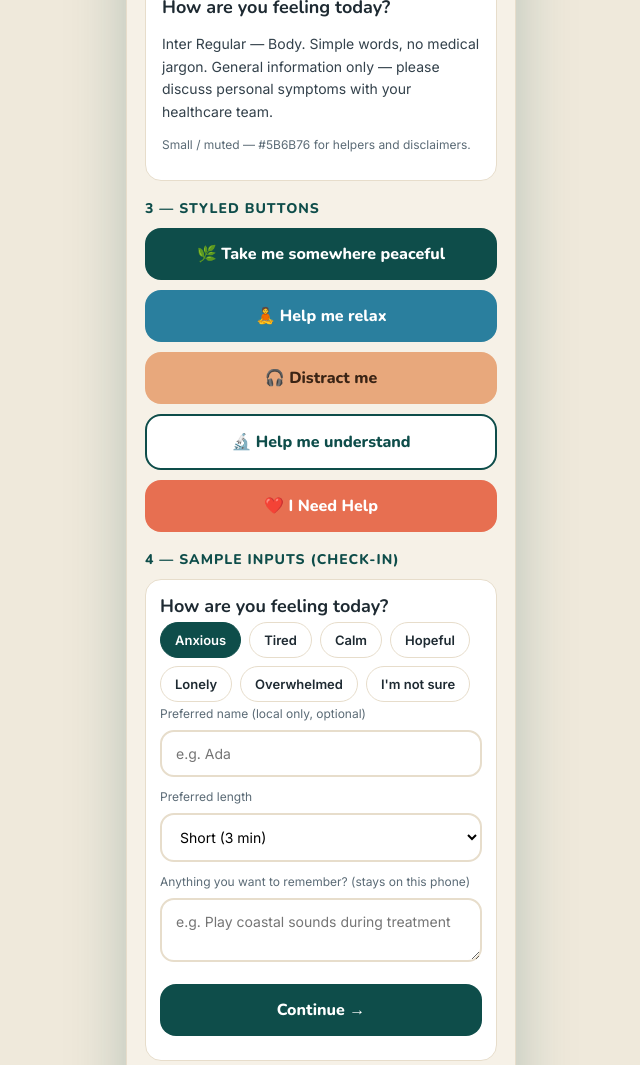
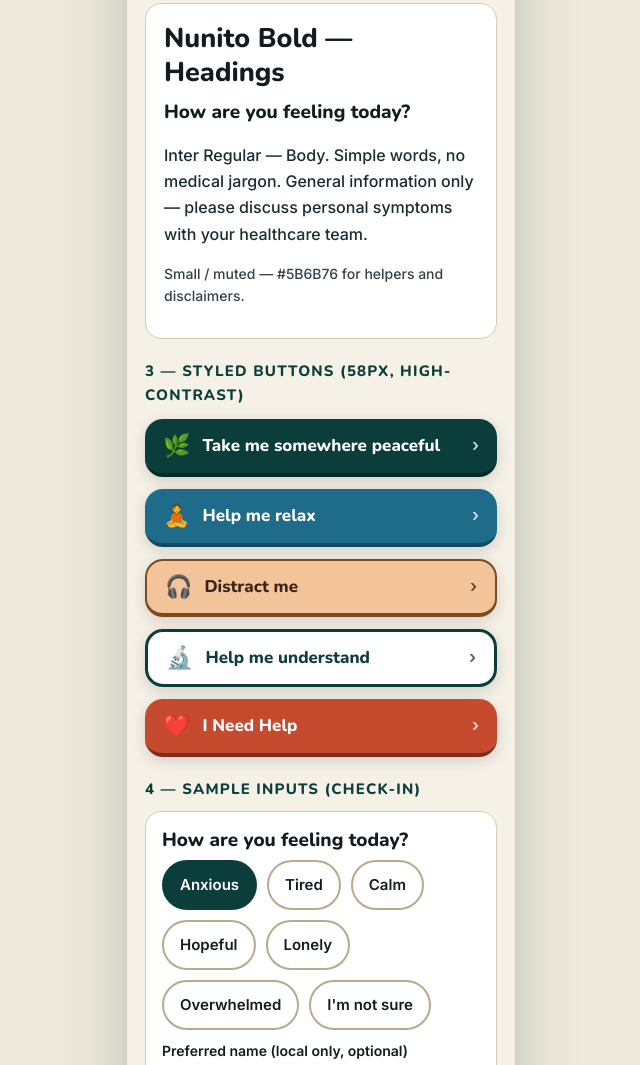
Before and after one commit to Odun2025/CANCER-VR-APP, a plain HTML site: page design-preview.html in a window 1280 px wide. Shown: the part 668-1733 px from the top of the page, without its empty margins (319-959 px from the left). Drawn offline with nearby package versions, Linux system fonts and the light colour scheme.

Commit message:
Polish design-preview - clearer fonts, accessible 58px buttons

```diff
--- a/design-preview.html
+++ b/design-preview.html
@@ -7,41 +7,47 @@
 <style>
   @import url('https://fonts.googleapis.com/css2?family=Nunito:wght@400;600;700;800&family=Inter:wght@400;500;600&display=swap');
   :root{
-    --deep-teal:#0E4D4A; --compass-blue:#2A7F9E; --sage:#7FB69E;
-    --sand:#F6F1E7; --sunset:#E8A87C; --coral:#E76F51; --ink:#1E2A32;
-    --muted:#5B6B76; --card:#FFFFFF; --line:#E7DDCB;
+    --deep-teal:#0B3D3B; --compass-blue:#1F6B8A; --sage:#7FB69E;
+    --sand:#F6F1E7; --sunset:#E8A87C; --coral:#C64A2E; --ink:#101C22;
+    --muted:#33414B; --card:#FFFFFF; --line:#D9CBB2;
   }
-  *{box-sizing:border-box} body{margin:0;background:#EFE9DB;color:var(--ink);font-family:Inter,system-ui,sans-serif;display:flex;justify-content:center;padding:24px}
+  *{box-sizing:border-box} body{margin:0;background:#EFE9DB;color:var(--ink);font-family:Inter,system-ui,-apple-system,Segoe UI,Roboto,sans-serif;font-size:16px;line-height:1.6;display:flex;justify-content:center;padding:24px;-webkit-font-smoothing:antialiased}
   .phone{width:390px;background:var(--sand);border-radius:28px;overflow:hidden;box-shadow:0 20px 60px rgba(14,77,74,.25);border:1px solid var(--line)}
   .hero{background:linear-gradient(160deg,var(--deep-teal),var(--compass-blue));color:#fff;padding:28px 22px 22px}
-  .brand{font-family:Nunito;font-weight:800;letter-spacing:.5px;font-size:20px}
-  .tag{font-size:13px;opacity:.9;margin-top:4px}
-  .hero h1{font-family:Nunito;font-size:28px;line-height:1.15;margin:16px 0 8px}
-  .hero p{font-size:14px;line-height:1.5;opacity:.95}
+  .brand{font-family:Nunito,Inter,sans-serif;font-weight:800;letter-spacing:.5px;font-size:21px}
+  .tag{font-size:14px;font-weight:600;opacity:1;margin-top:6px;color:#EAF4F1}
+  .hero h1{font-family:Nunito,Inter,sans-serif;font-weight:800;font-size:30px;line-height:1.2;margin:16px 0 8px;letter-spacing:-.2px}
+  .hero p{font-size:16px;line-height:1.6;opacity:1;color:#F2F8F6}
   .body{padding:18px}
-  .section-title{font-family:Nunito;font-weight:800;font-size:14px;text-transform:uppercase;letter-spacing:1px;color:var(--deep-teal);margin:18px 0 10px}
+  .section-title{font-family:Nunito,Inter,sans-serif;font-weight:800;font-size:15px;text-transform:uppercase;letter-spacing:1.2px;color:var(--deep-teal);margin:20px 0 10px}
   .palette{display:grid;grid-template-columns:1fr 1fr 1fr;gap:10px}
   .swatch{border-radius:14px;overflow:hidden;background:#fff;border:1px solid var(--line)}
   .color{height:56px} .label{font-size:11px;padding:8px;font-weight:600}
   .label small{display:block;font-weight:400;color:var(--muted)}
-  .type-card{background:var(--card);border:1px solid var(--line);border-radius:16px;padding:16px}
-  .h-big{font-family:Nunito;font-weight:800;font-size:26px;margin:0}
-  .h-mid{font-family:Nunito;font-weight:700;font-size:18px;margin:8px 0 4px}
-  .p{font-size:14px;color:#33414B;line-height:1.6}
-  .btn{display:block;width:100%;border:0;border-radius:16px;padding:15px;font-family:Nunito;font-weight:800;font-size:16px;margin:10px 0;cursor:pointer}
-  .btn-primary{background:var(--deep-teal);color:#fff}
-  .btn-calm{background:var(--compass-blue);color:#fff}
-  .btn-warm{background:var(--sunset);color:#3A2415}
-  .btn-ghost{background:#fff;color:var(--deep-teal);border:2px solid var(--deep-teal)}
-  .btn-help{background:var(--coral);color:#fff}
-  .chips{display:flex;flex-wrap:wrap;gap:8px}
-  .chip{background:#fff;border:1.5px solid var(--line);border-radius:999px;padding:9px 14px;font-size:13px;font-weight:600}
+  .type-card{background:var(--card);border:1px solid var(--line);border-radius:16px;padding:18px}
+  .h-big{font-family:Nunito,Inter,sans-serif;font-weight:800;font-size:27px;line-height:1.25;margin:0;color:var(--ink)}
+  .h-mid{font-family:Nunito,Inter,sans-serif;font-weight:800;font-size:19px;line-height:1.35;margin:10px 0 6px;color:var(--ink)}
+  .p{font-size:16px;font-weight:500;color:#1A2B34;line-height:1.65}
+  .btn{display:flex;align-items:center;gap:12px;width:100%;border:0;border-radius:18px;padding:0 18px;min-height:58px;font-family:Nunito,Inter,sans-serif;font-weight:800;font-size:17px;line-height:1.3;margin:12px 0;cursor:pointer;box-shadow:0 4px 14px rgba(16,28,34,.15);transition:transform .08s ease, box-shadow .15s ease;text-align:left}
+  .btn span.icon{font-size:22px;flex:0 0 auto}
+  .btn span.txt{flex:1}
+  .btn span.arrow{opacity:.8;font-weight:800}
+  .btn:active{transform:scale(.99)}
+  .btn:focus-visible{outline:3px solid #0B3D3B;outline-offset:2px}
+  .btn-primary{background:var(--deep-teal);color:#fff;border-bottom:4px solid #072927}
+  .btn-calm{background:var(--compass-blue);color:#fff;border-bottom:4px solid #144A61}
+  .btn-warm{background:#F3C39A;color:#3A2415;border:2px solid #7A4A21;border-bottom-width:4px}
+  .btn-ghost{background:#fff;color:var(--deep-teal);border:3px solid var(--deep-teal)}
+  .btn-help{background:var(--coral);color:#fff;border-bottom:4px solid #7E2E1B}
+  .chips{display:flex;flex-wrap:wrap;gap:10px}
+  .chip{background:#fff;border:2px solid #B9A98D;border-radius:999px;padding:11px 16px;min-height:44px;font-size:15px;font-weight:700;color:var(--ink)}
   .chip.active{background:var(--deep-teal);color:#fff;border-color:var(--deep-teal)}
-  .input,select,textarea{width:100%;border:2px solid var(--line);border-radius:14px;padding:13px 14px;font-size:14px;font-family:Inter;background:#fff;margin:8px 0}
-  .input:focus{outline:none;border-color:var(--compass-blue)}
-  .card{background:var(--card);border:1px solid var(--line);border-radius:16px;padding:14px}
-  .small{font-size:12px;color:var(--muted)}
-  .footer{padding:14px 18px 20px;font-size:12px;color:var(--muted)}
+  .input,select,textarea{width:100%;border:2px solid #B9A98D;border-radius:14px;padding:14px;font-size:16px;font-weight:500;font-family:Inter,sans-serif;background:#fff;margin:8px 0;color:var(--ink)}
+  .input:focus,select:focus,textarea:focus{outline:3px solid var(--compass-blue);outline-offset:1px;border-color:var(--compass-blue)}
+  .card{background:var(--card);border:1px solid var(--line);border-radius:16px;padding:16px}
+  .small{font-size:14px;font-weight:500;line-height:1.55;color:var(--muted)}
+  label.small{font-weight:700;color:var(--ink);display:block;margin-top:10px}
+  .footer{padding:14px 18px 20px;font-size:13px;line-height:1.6;color:var(--muted)}
 </style>
 </head>
 <body>
@@ -71,12 +77,12 @@
       <p class="small">Small / muted — #5B6B76 for helpers and disclaimers.</p>
     </div>
 
-    <div class="section-title">3 — Styled Buttons</div>
-    <button class="btn btn-primary">🌿 Take me somewhere peaceful</button>
-    <button class="btn btn-calm">🧘 Help me relax</button>
-    <button class="btn btn-warm">🎧 Distract me</button>
-    <button class="btn btn-ghost">🔬 Help me understand</button>
-    <button class="btn btn-help">❤️ I Need Help</button>
+    <div class="section-title">3 — Styled Buttons (58px, high-contrast)</div>
+    <button class="btn btn-primary"><span class="icon">🌿</span><span class="txt">Take me somewhere peaceful</span><span class="arrow">›</span></button>
+    <button class="btn btn-calm"><span class="icon">🧘</span><span class="txt">Help me relax</span><span class="arrow">›</span></button>
+    <button class="btn btn-warm"><span class="icon">🎧</span><span class="txt">Distract me</span><span class="arrow">›</span></button>
+    <button class="btn btn-ghost"><span class="icon">🔬</span><span class="txt">Help me understand</span><span class="arrow">›</span></button>
+    <button class="btn btn-help"><span class="icon">❤️</span><span class="txt">I Need Help</span><span class="arrow">›</span></button>
 
     <div class="section-title">4 — Sample Inputs (Check-in)</div>
     <div class="card">
```
